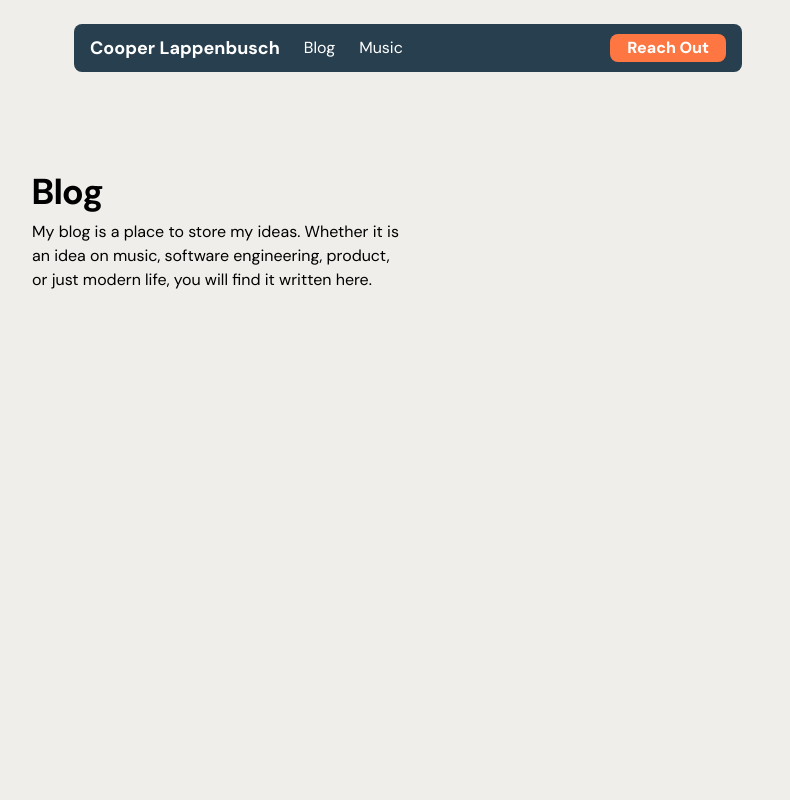
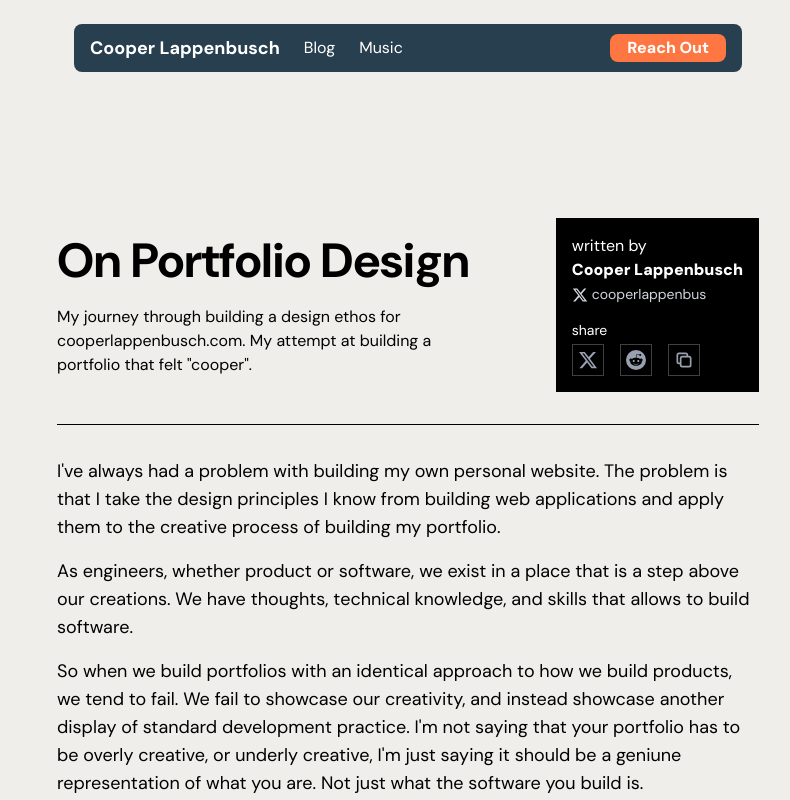
Before and after one commit to coopercodes/cooper-lappenbusch, a SvelteKit app: page /blog/template in a window 1280 px wide. Shown: the top 800 px of the page, without its empty margins (232-1022 px from the left). Built offline with nearby package versions, Linux system fonts and the light colour scheme.

Commit message:
blog template continuation

```diff
--- a/src/routes/blog/template/+page.svelte
+++ b/src/routes/blog/template/+page.svelte
@@ -1,15 +1,162 @@
 
 
 
-<div class="pt-[124px] flex flex-col w-full md:w-[800px] mx-auto px-6">
+
+<style>
+    .placeholder-container {
+            width: 100%;
+            max-width: 800px;
+        }
+
+        .gradient-placeholder {
+            width: 100%;
+            aspect-ratio: 16/9;
+            background: linear-gradient(135deg,
+                #182761 0%,
+                #142f46 50%,
+                #081518 75%,
+                #0b2943 100%);
+            border-radius: 12px;
+            position: relative;
+            overflow: hidden;
+            box-shadow: 0 20px 40px rgba(0, 0, 0, 0.1);
+            transition: transform 0.3s ease, box-shadow 0.3s ease;
+        }
 
 
-        <div class="flex items-center">
-            <div class="flex flex-col">
-                <h1 class="text-4xl font-bold text-black mb-2">Blog</h1>
-                <p class=" mb-2 text-black w-[370px]">My blog is a place to store my ideas. Whether it is an idea on music, software engineering, product, or just modern life, you will find it written here.</p>
+
+        .gradient-placeholder::before {
+            content: '';
+            position: absolute;
+            top: 0;
+            left: 0;
+            right: 0;
+            bottom: 0;
+            background: linear-gradient(45deg,
+                rgba(255, 255, 255, 0.1) 0%,
+                transparent 50%,
+                rgba(255, 255, 255, 0.05) 100%);
+            pointer-events: none;
+        }
+
+
+
+        .placeholder-text {
+            position: absolute;
+            top: 50%;
+            left: 50%;
+            transform: translate(-50%, -50%);
+            color: rgba(255, 255, 255, 0.9);
+            font-size: 24px;
+            font-weight: 300;
+            text-align: center;
+            text-shadow: 0 2px 10px rgba(0, 0, 0, 0.3);
+            letter-spacing: 1px;
+        }
+
+        .placeholder-subtitle {
+            font-size: 14px;
+            opacity: 0.8;
+            margin-top: 8px;
+            font-weight: 400;
+        }
+
+        /* Responsive design */
+        @media (max-width: 600px) {
+            .placeholder-text {
+                font-size: 18px;
+            }
+            .placeholder-subtitle {
+                font-size: 12px;
+            }
+        }
+</style>
+
+<div class="pt-[74px] flex flex-col w-full md:w-[750px] mx-auto px-6">
+
+
+        <div class="flex items-center w-full  mt-24">
+            <div class="flex flex-col w-full ">
+                <!-- <div class="hidden placeholder-container">
+                    <div class="gradient-placeholder">
+                    </div>
+                </div> -->
+                <h1 class="text-5xl font-bold text-black mb-4 leading-14 mr-6">On Portfolio Design</h1>
+                <p class=" text-black w-[400px] mr-0">
+                    My journey through building a design ethos for cooperlappenbusch.com. My attempt at building a portfolio that felt "cooper".
+                </p>
+                <!-- <p class="text-lg text-black w-[400px]">
+                    Thoughts on the creative process of portfolio design, and the thought process behind building cooperlappenbusch.com.
+                </p> -->
+
+            </div>
+            <div class="flex flex-col    bg-black text-white p-4">
+                <div class="flex justify-between">
+                    <p>written by</p>
+
+                </div>
+                <p class="text-wrap font-black whitespace-nowrap">Cooper Lappenbusch</p>
+                <a href="https://x.com/cooperlappenbus" target="_blank" rel="noopener noreferrer" class="flex items-center text-sm text-gray-300 cursor-pointer group mt-1">
+
+                        <svg class="w-4 h-4 text-gray-300 group-hover:text-blue-400" fill="currentColor" viewBox="0 0 24 24">
+                            <path d="M18.244 2.25h3.308l-7.227 8.26 8.502 11.24H16.17l-5.214-6.817L4.99 21.75H1.68l7.73-8.835L1.254 2.25H8.08l4.713 6.231zm-1.161 17.52h1.833L7.084 4.126H5.117z"/>
+                        </svg>
+                        <p class='ml-1 -mt-0.5 group-hover:text-blue-400 '>cooperlappenbus</p>
+                </a>
+                <p class="mt-4 mb-1 text-sm">share</p>
+                <div class="flex max-w-xs space-x-4">
+                    <!-- Twitter/X Share Button -->
+                    <button class="cursor-pointer w-8 h-8 border border-neutral-700  bg-black  hover:border-blue-500 transition-colors duration-200 flex items-center justify-center group">
+                        <svg class="w-5 h-5 text-gray-400 group-hover:text-blue-400" fill="currentColor" viewBox="0 0 24 24">
+                            <path d="M18.244 2.25h3.308l-7.227 8.26 8.502 11.24H16.17l-5.214-6.817L4.99 21.75H1.68l7.73-8.835L1.254 2.25H8.08l4.713 6.231zm-1.161 17.52h1.833L7.084 4.126H5.117z"/>
+                        </svg>
+                    </button>
+
+                    <!-- Reddit Share Button -->
+                    <button class="cursor-pointer w-8 h-8 border border-neutral-700  bg-black  hover:border-orange-500 transition-colors duration-200 flex items-center justify-center group">
+                        <svg class="w-5 h-5 text-gray-400 group-hover:text-orange-400" fill="currentColor" viewBox="0 0 24 24">
+                            <path d="M12 0A12 12 0 0 0 0 12a12 12 0 0 0 12 12 12 12 0 0 0 12-12A12 12 0 0 0 12 0zm5.01 4.744c.688 0 1.25.561 1.25 1.249a1.25 1.25 0 0 1-2.498.056l-2.597-.547-.8 3.747c1.824.07 3.48.632 4.674 1.488.308-.309.73-.491 1.207-.491.968 0 1.754.786 1.754 1.754 0 .716-.435 1.333-1.01 1.614a3.111 3.111 0 0 1 .042.52c0 2.694-3.13 4.87-7.004 4.87-3.874 0-7.004-2.176-7.004-4.87 0-.183.015-.366.043-.534A1.748 1.748 0 0 1 4.028 12c0-.968.786-1.754 1.754-1.754.463 0 .898.196 1.207.49 1.207-.883 2.878-1.43 4.744-1.487l.885-4.182a.342.342 0 0 1 .14-.197.35.35 0 0 1 .238-.042l2.906.617a1.214 1.214 0 0 1 1.108-.701zM9.25 12C8.561 12 8 12.562 8 13.25c0 .687.561 1.248 1.25 1.248.687 0 1.248-.561 1.248-1.249 0-.688-.561-1.249-1.249-1.249zm5.5 0c-.687 0-1.248.561-1.248 1.25 0 .687.561 1.248 1.249 1.248.688 0 1.249-.561 1.249-1.249 0-.687-.562-1.249-1.25-1.249zm-5.466 3.99a.327.327 0 0 0-.231.094.33.33 0 0 0 0 .463c.842.842 2.484.913 2.961.913.477 0 2.105-.056 2.961-.913a.361.361 0 0 0 .029-.463.33.33 0 0 0-.464 0c-.547.533-1.684.73-2.512.73-.828 0-1.979-.196-2.512-.73a.326.326 0 0 0-.232-.095z"/>
+                        </svg>
+                    </button>
+
+                    <!-- Copy Link Button -->
+                    <button class="cursor-pointer w-8 h-8 border border-neutral-700  bg-black  hover:border-green-500 transition-colors duration-200 flex items-center justify-center group">
+                        <svg class="w-5 h-5 text-gray-400 group-hover:text-green-400" fill="none" stroke="currentColor" viewBox="0 0 24 24">
+                            <path stroke-linecap="round" stroke-linejoin="round" stroke-width="2" d="M8 16H6a2 2 0 01-2-2V6a2 2 0 012-2h8a2 2 0 012 2v2m-6 12h8a2 2 0 002-2v-8a2 2 0 00-2-2h-8a2 2 0 00-2 2v8a2 2 0 002 2z"/>
+                        </svg>
+                    </button>
+                </div>
             </div>
 
+
+        </div>
+        <div class="flex  my-8">
+            <div class="h-[1px] w-full bg-black"></div>
         </div>
 
+        <p class="text-lg text-black">
+            I've always had a problem with building my own personal website. The problem is that I take the design principles I know from building web applications and apply them to the creative process of building my portfolio.
+        </p>
+
+        <p class="text-lg text-black mt-4">
+            As engineers, whether product or software, we exist in a place that is a step above our creations. We have thoughts, technical knowledge, and skills that allows to build software.
+        </p>
+
+        <p class="text-lg text-black mt-4">
+            So when we build portfolios with an identical approach to how we build products, we tend to fail. We fail to showcase our creativity, and instead showcase another display of standard development practice. I'm not saying that your portfolio has to be overly creative, or underly creative, I'm just saying it should be a geniune representation of what you are. Not just what the software you build is.
+        </p>
+
+        <div class="flex items-center  mt-16">
+            <p class="text-2xl font-bold text-black">
+                Building a better portfolio
+            </p>
+            <div class="w-[128px] h-[1px] bg-black ml-8"></div>
+        </div>
+
+        <p class="text-lg text-black mt-8">
+            So I started thinking.
+       </p>
+
+    <div class="my-32 h-[800px] w-full md:w-[500px] bg-transparent flex items-center">
+    </div>
 </div>
```
